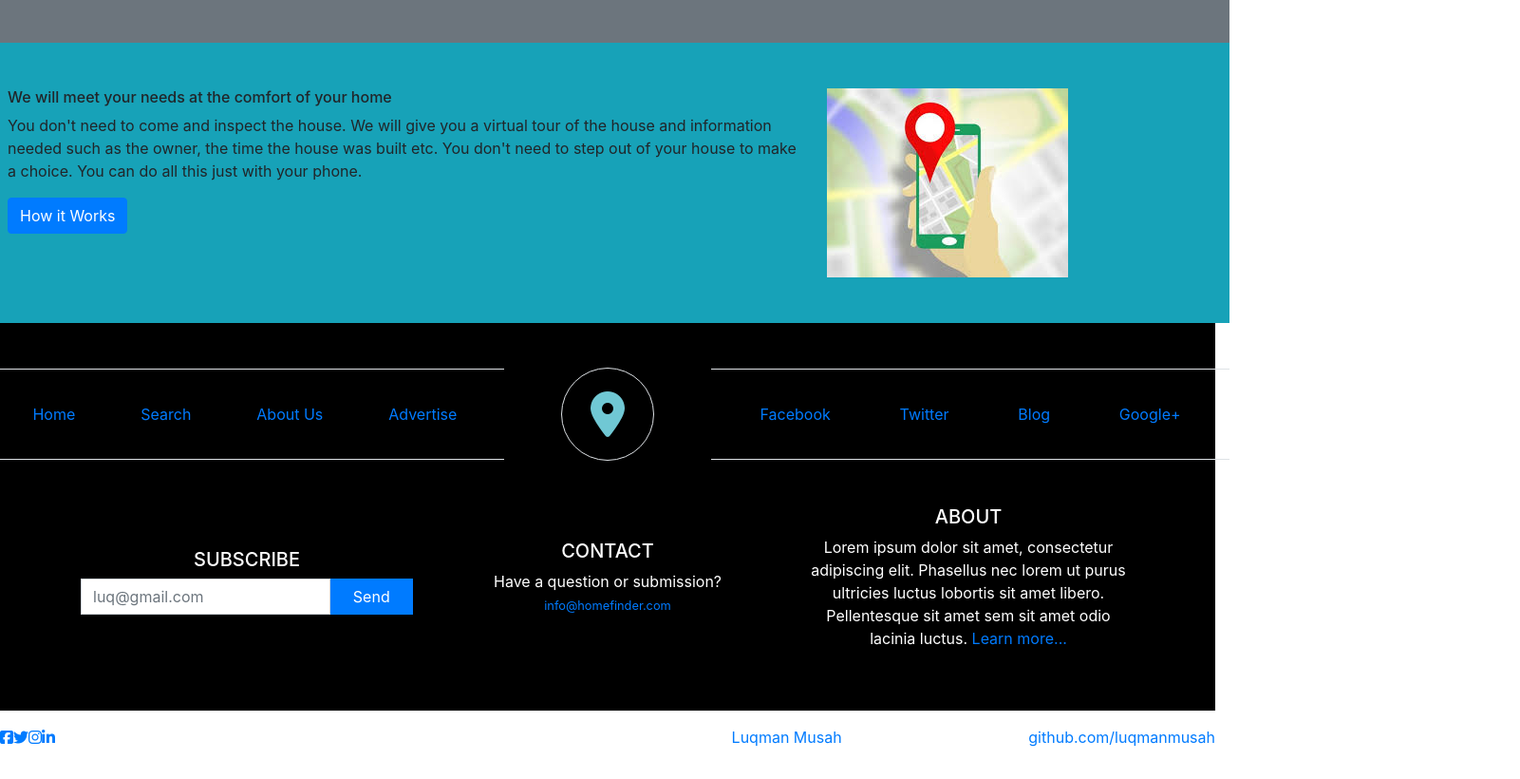
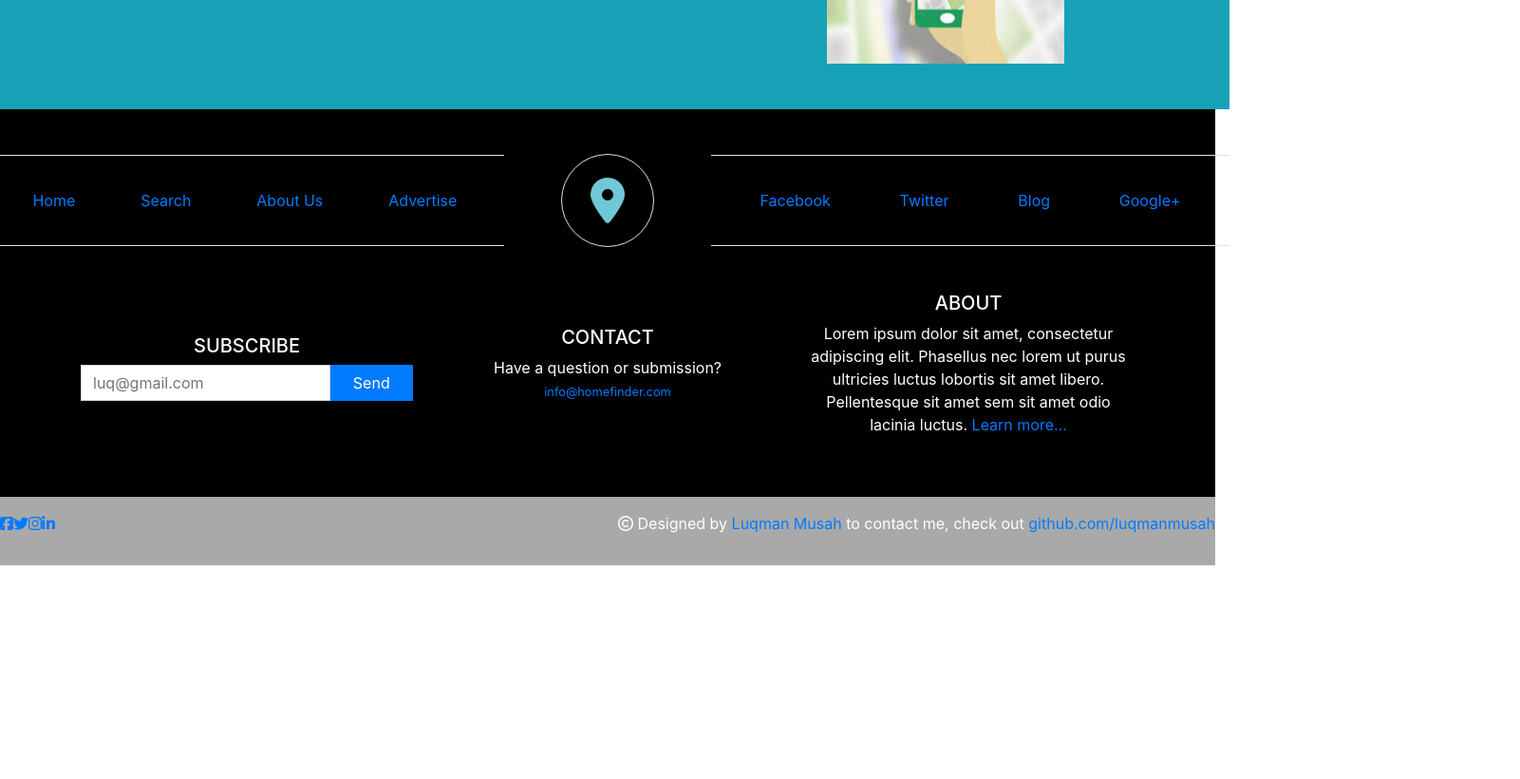
Before and after one commit to luqmanmusah/homefinder, a plain HTML site: page index.html in a window 1280 px wide. Shown: the part 2184-3004 px from the top of the page at 95% size, 1601 px wide, since content can reach past the window. After the commit the page ends 2779 px from the top, so only its background shows below. Drawn offline with nearby package versions, Linux system fonts and the light colour scheme.

Commit message:
fixed responsiveness issue on live

```diff
--- a/style.css
+++ b/style.css
@@ -66,6 +66,16 @@
   border-color: #dee2e6;
 }
 
+footer {
+  background-color: darkgrey;
+}
+
+.perks-section img {
+  width: 250px;
+  height: 250px;
+  text-align: center;
+}
+
 @media screen and (max-width: 425px) {
   .nav-text {
     display: none;
```
